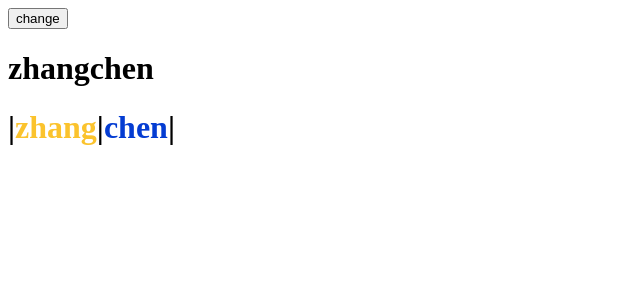
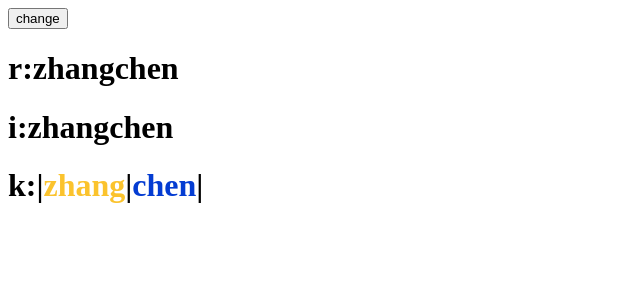
Before and after one commit to zhangchen91/diffAlgorithm, a React app: page / in a window 1280 px wide. Shown: the top 300 px of the page, without its empty margins (0-640 px from the left). Built offline with nearby package versions, Linux system fonts and the light colour scheme; the HTML template or start-up script is replaced by a standard one.

Commit message:
增加另外两个react-like框架

```diff
--- a/package.json
+++ b/package.json
@@ -5,7 +5,6 @@
   "keywords": [],
   "main": "src/index.js",
   "dependencies": {
-    "anujs": "1.3.3",
     "inferno": "5.0.4",
     "inferno-create-element": "5.0.4",
     "luy": "1.1.4",
--- a/src/App.js
+++ b/src/App.js
@@ -22,8 +22,13 @@ export default class App extends Component {
     return (
       <div>
         <button onClick={this.handleChange}>change</button>
-        <h1 id="H1">
-          {list.map((it, i) => <Span key={i} name={it.toLowerCase()} />)}
+        <h1>
+          r:{list.map((it, i) => (
+            <Span key={Math.random()} name={it.toLowerCase()} />
+          ))}
+        </h1>
+        <h1>
+          i:{list.map((it, i) => <Span key={i} name={it.toLowerCase()} />)}
         </h1>
         <h1 id="H2">
           {list.map((it, i) => <Span key={it} name={it.toLowerCase()} />)}
--- a/src/Span.js
+++ b/src/Span.js
@@ -4,26 +4,33 @@ import { Component, createElement as h } from "./dependence";
 export default class Span extends Component {
   constructor(props) {
     super(props);
-    this.state = {
-      color: "#000"
-    };
+    this.state = {};
+  }
+  componentWillMount() {
+    console.log("Mount", this.props.name);
   }
   componentWillReceiveProps(nextProps) {
     if (this.props.name !== nextProps.name) {
       this.setState({
         old: this.props.name
       });
-      console.log(`Prop from ${this.props.name} to ${nextProps.name}`);
-    } else console.log("Reuse");
+      console.log(`Re-render from ${this.props.name} to ${nextProps.name}`);
+    }
+  }
+  shouldComponentUpdate(nextProps) {
+    if (this.props.name === nextProps.name) {
+      console.log("Reuse", this.props.name);
+      return false;
+    } else return true;
   }
   render() {
-    const { id, name } = this.props;
+    const { name } = this.props;
     const { old } = this.state;
     if (!old) {
-      return <span id={id}>{name}</span>;
+      return <span style={{ color: "#000" }}>{name}</span>;
     } else {
       return (
-        <span style={{ color: "red" }} id={id}>
+        <span style={{ color: "red" }}>
           <span style={{ textDecoration: "line-through" }}>{old}</span>
           <span style={{ color: "green" }}>{name}</span>
         </span>
--- a/src/dependence.js
+++ b/src/dependence.js
@@ -4,8 +4,11 @@ import { render } from "react-dom";
 // import { createElement } from "inferno-create-element";
 /**
  *
- * 替换 react 为 react-like 可以看到不一样的替换算法
+ * 替换 react 为 react-like 可看到最后一行的定位符表现不一致
+ * 下面两种则行为更诡异，所以使用 react 后不建议再操作 DOM
  *
  **/
+// import { Component, createElement, render } from "preact";
+// import { Component, createElement, render } from "luy";
 
 export { Component, createElement, render };
--- a/src/index.css
+++ b/src/index.css
@@ -1,4 +1,6 @@
-#H2::before,
+#H2::before {
+  content: "k:|";
+}
 #H2::after {
   content: "|";
 }
```
